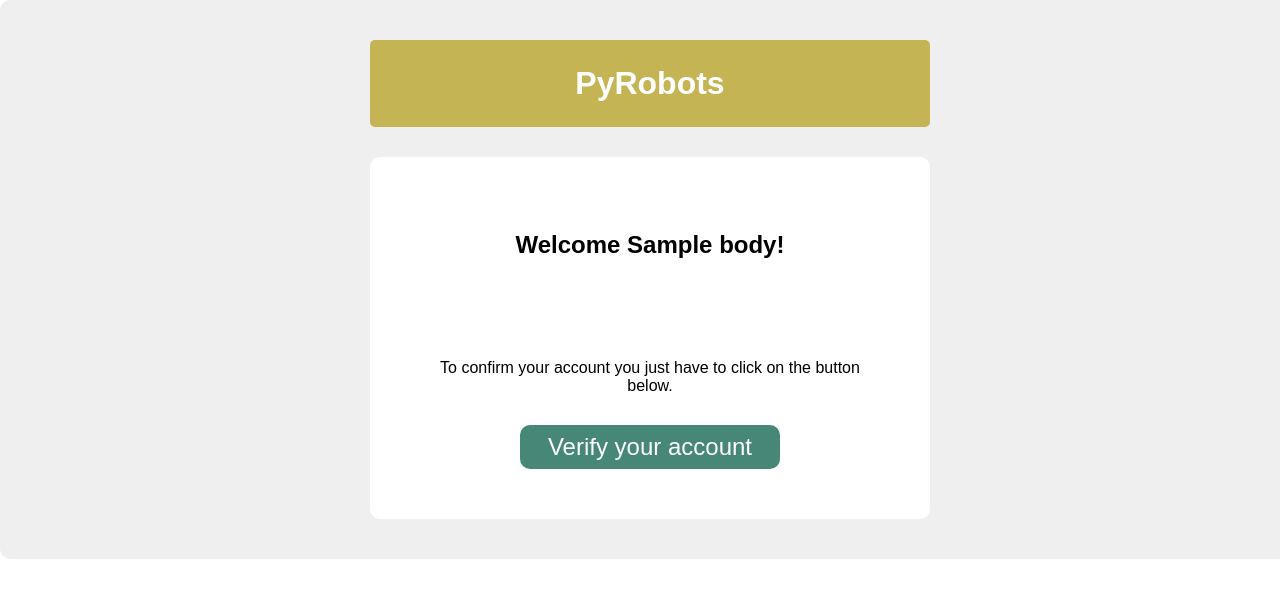
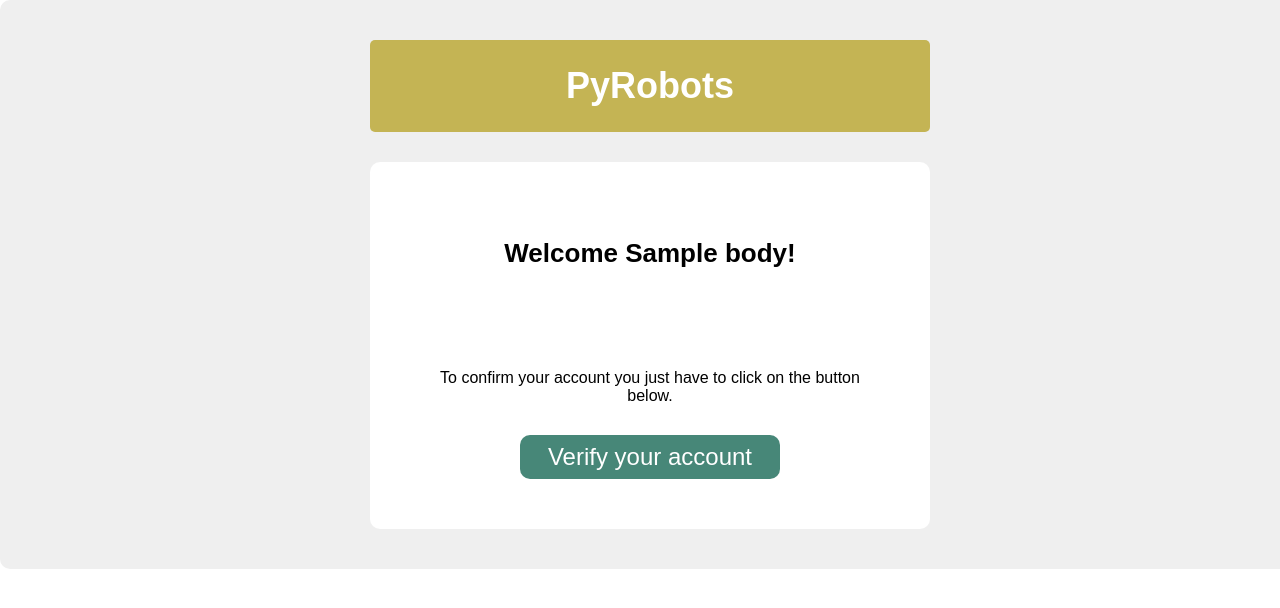
Before and after one commit to IngSoft-R2D2/PyRobots-rd2d-backend, a Python web app: template src/templates/email.html in a window 1280 px wide. Shown: the top 608 px of the page. Run offline with Jinja, Linux system fonts and the light colour scheme; the template is opened without the code that fills it: most values are stand-ins (such as "Sample title", 1, 10 or a date in 2020).

Commit message:
modificado el font size

```diff
--- a/src/templates/email.html
+++ b/src/templates/email.html
@@ -2,10 +2,10 @@
 <body style="margin: 0; padding: 0; box-sizing: border-box; font-family: Arial, Helvetica, sans-serif;">
 <div style="width: 100%; background: #efefef; border-radius: 10px; padding: 10px;">
   <div style="margin: 0 auto; width: 90%; text-align: center;">
-    <h1 style="margin: 30px auto; background-color: #C4B454; width: 40%; border-radius: 5px; padding: 25px 50px; text-align: center;color:white">PyRobots</h1>
+    <h1 style="margin: 30px auto; background-color: #C4B454; width: 40%; border-radius: 5px; padding: 25px 50px; font-size: 36px;text-align: center;color:white">PyRobots</h1>
     <div style="margin: 30px auto; background: white; width: 40%; border-radius: 10px; padding: 50px; text-align: center;">
-      <h3 style="margin-bottom: 100px; font-size: 24px;">Welcome {{ body.name }}!</h3>
-      <p style="margin-bottom: 30px;">To confirm your account you just have to click on the button below.</p>
+      <h3 style="margin-bottom: 100px; font-size: 26px;">Welcome {{ body.name }}!</h3>
+      <p style="margin-bottom: 30px;font-size: 16px;">To confirm your account you just have to click on the button below.</p>
       <a style="display:block;margin: 0 auto; border: none; background-color:#478778; color: white; width: 240px; line-height: 24px; padding: 10px; font-size: 24px; border-radius: 10px; cursor: pointer; text-decoration: none;" href="http://localhost:8000/verify" target="_blank">
         Verify your account
       </a>
```
